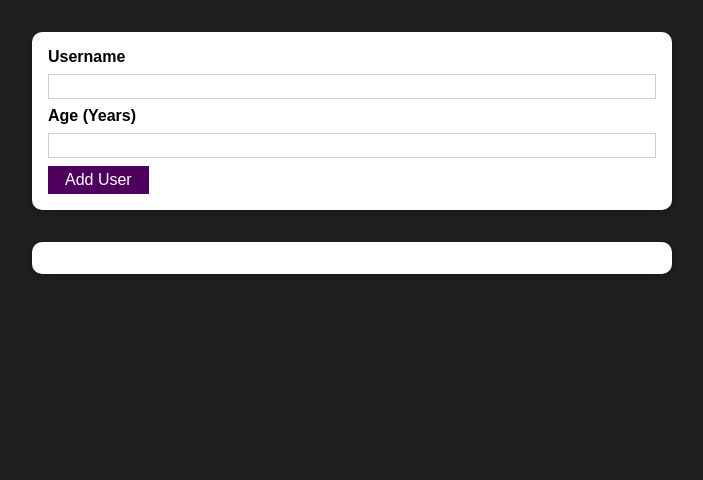
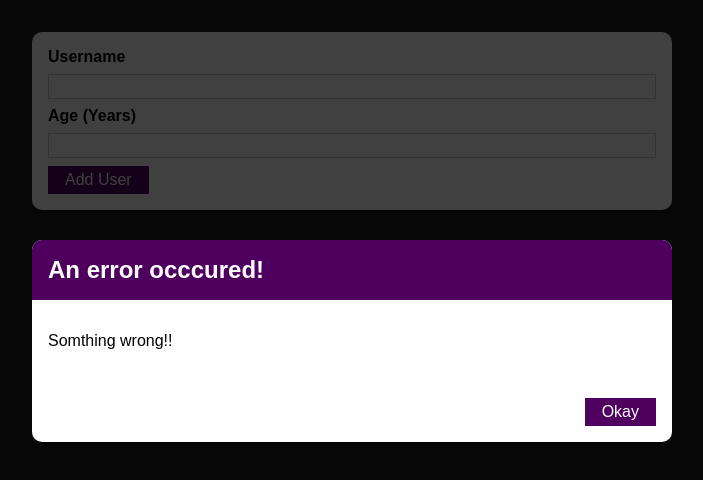
Before and after one commit to medazza/React-app-module-8_by_maximilian, a React (Create React App) app: page / in a window 1280 px wide. Shown: the top 480 px of the page, without its empty margins (288-991 px from the left). Built offline with nearby package versions, Linux system fonts and the light colour scheme.

Commit message:
add ErrorModal comp

```diff
--- /dev/null
+++ b/src/components/UI/ErrorModal.js
@@ -0,0 +1,27 @@
+import React from "react";
+import Card from "./Card";
+import Button from "./Button";
+import classes from './ErrorModal.module.css';
+
+
+const ErrorModal = (props) => {
+    return (
+        <div>
+            <div className={classes.backdrop}/>
+            <Card cssClass ={classes.modal}>
+            <header className={classes.header}>
+                <h2>{props.title}</h2>
+            </header>
+            <div className={classes.content}>
+                <p>{props.message}</p>
+            </div>
+            <footer className={classes.actions}>
+                <Button>Okay</Button>
+            </footer>
+            </Card>
+        </div>
+
+    );
+};
+
+export default ErrorModal;
--- /dev/null
+++ b/src/components/UI/ErrorModal.module.css
@@ -0,0 +1,45 @@
+.backdrop {
+    position: fixed;
+    top: 0;
+    left: 0;
+    width: 100%;
+    height: 100vh;
+    z-index: 10;
+    background: rgba(0, 0, 0, 0.75);
+  }
+
+  .modal {
+    position: fixed;
+    top: 30vh;
+    left: 10%;
+    width: 80%;
+    z-index: 100;
+    overflow: hidden;
+  }
+
+  .header {
+    background: #4f005f;
+    padding: 1rem;
+  }
+
+  .header h2 {
+    margin: 0;
+    color: white;
+  }
+
+  .content {
+    padding: 1rem;
+  }
+
+  .actions {
+    padding: 1rem;
+    display: flex;
+    justify-content: flex-end;
+  }
+
+  @media (min-width: 768px) {
+    .modal {
+      left: calc(50% - 20rem);
+      width: 40rem;
+    }
+  }
--- a/src/components/Users/AddUser.js
+++ b/src/components/Users/AddUser.js
@@ -2,6 +2,7 @@
 import Card from "../UI/Card";
 import classes from './AddUser.module.css';
 import Button from "../UI/Button";
+import ErrorModal from "../UI/ErrorModal";
 
 const AddUser = (props) => {
     const [enteredUsername, setEnteredUsername] = useState('');
@@ -29,6 +30,9 @@
     };
 
     return (
+        <div>
+        <ErrorModal title=" An error occcured!"
+                    message="Somthing wrong!!"/>
         <Card cssClass={classes.input}>
             <form onSubmit={addUserHandler}>
                 <label htmlFor="username">Username</label>
@@ -47,6 +51,8 @@
                 <Button type="submit">Add User</Button>
             </form>
         </Card>
+        </div>
+
     );
 };
 
```
